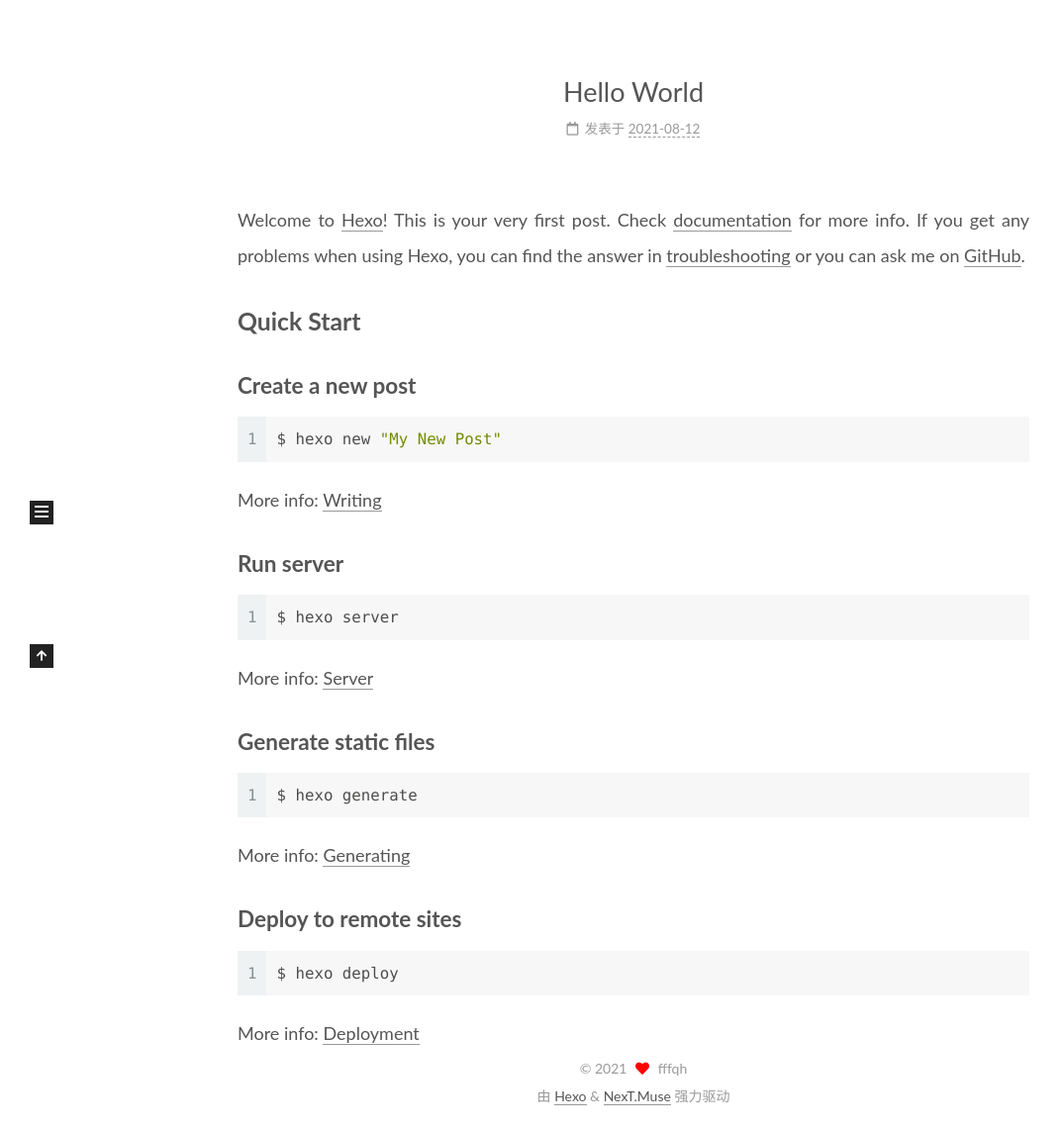
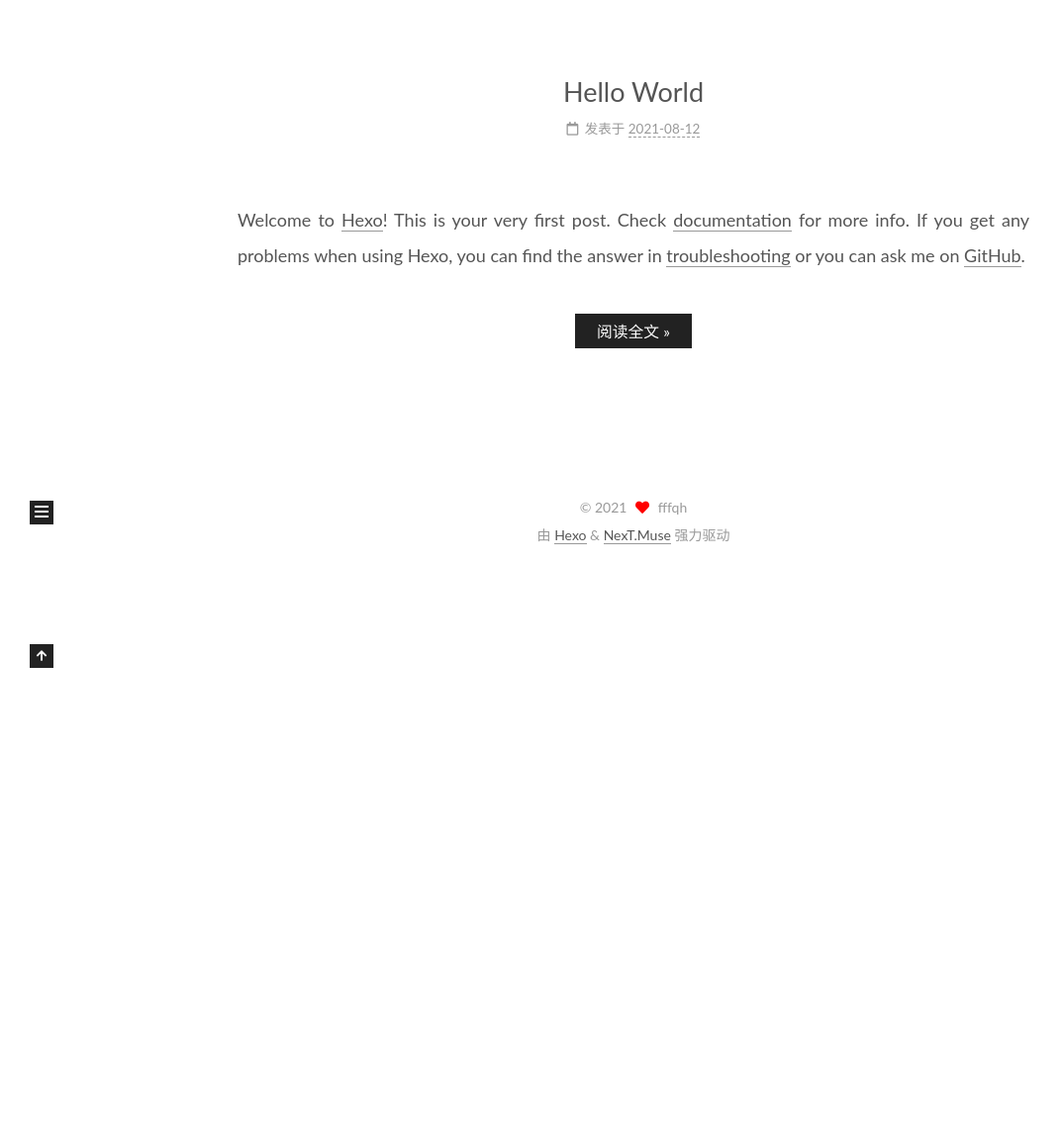
Before and after one commit to fffqh/fffqh.github.io, a plain HTML site: page index.html in a window 1280 px wide. Shown: the part 225-1367 px from the top of the page at 99% size, without its empty margins (0-1072 px from the left). After the commit the page ends 800 px from the top, so only its background shows below. Drawn offline with Linux system fonts and the light colour scheme.

Commit message:
Site updated: 2021-08-12 17:02:30

```diff
--- a/css/main.css
+++ b/css/main.css
@@ -1168,7 +1168,7 @@ pre .javascript .function {
 }
 .links-of-author a::before,
 .links-of-author span.exturl::before {
-  background: #5c46bf;
+  background: #ffa3b3;
   border-radius: 50%;
   content: ' ';
   display: inline-block;
--- a/index.html
+++ b/index.html
@@ -171,7 +171,8 @@
               </span>
               <span class="post-meta-item-text">发表于</span>
 
-              <time title="创建时间：2021-08-12 14:29:08" itemprop="dateCreated datePublished" datetime="2021-08-12T14:29:08+08:00">2021-08-12</time>
+
+              <time title="创建时间：2021-08-12 14:29:08 / 修改时间：17:02:02" itemprop="dateCreated datePublished" datetime="2021-08-12T14:29:08+08:00">2021-08-12</time>
             </span>
 
 
@@ -186,18 +187,13 @@
 
 
           <p>Welcome to <a target="_blank" rel="noopener" href="https://hexo.io/">Hexo</a>! This is your very first post. Check <a target="_blank" rel="noopener" href="https://hexo.io/docs/">documentation</a> for more info. If you get any problems when using Hexo, you can find the answer in <a target="_blank" rel="noopener" href="https://hexo.io/docs/troubleshooting.html">troubleshooting</a> or you can ask me on <a target="_blank" rel="noopener" href="https://github.com/hexojs/hexo/issues">GitHub</a>.</p>
-<h2 id="Quick-Start"><a href="#Quick-Start" class="headerlink" title="Quick Start"></a>Quick Start</h2><h3 id="Create-a-new-post"><a href="#Create-a-new-post" class="headerlink" title="Create a new post"></a>Create a new post</h3><figure class="highlight bash"><table><tr><td class="gutter"><pre><span class="line">1</span><br></pre></td><td class="code"><pre><span class="line">$ hexo new <span class="string">&quot;My New Post&quot;</span></span><br></pre></td></tr></table></figure>
-
-<p>More info: <a target="_blank" rel="noopener" href="https://hexo.io/docs/writing.html">Writing</a></p>
-<h3 id="Run-server"><a href="#Run-server" class="headerlink" title="Run server"></a>Run server</h3><figure class="highlight bash"><table><tr><td class="gutter"><pre><span class="line">1</span><br></pre></td><td class="code"><pre><span class="line">$ hexo server</span><br></pre></td></tr></table></figure>
-
-<p>More info: <a target="_blank" rel="noopener" href="https://hexo.io/docs/server.html">Server</a></p>
-<h3 id="Generate-static-files"><a href="#Generate-static-files" class="headerlink" title="Generate static files"></a>Generate static files</h3><figure class="highlight bash"><table><tr><td class="gutter"><pre><span class="line">1</span><br></pre></td><td class="code"><pre><span class="line">$ hexo generate</span><br></pre></td></tr></table></figure>
-
-<p>More info: <a target="_blank" rel="noopener" href="https://hexo.io/docs/generating.html">Generating</a></p>
-<h3 id="Deploy-to-remote-sites"><a href="#Deploy-to-remote-sites" class="headerlink" title="Deploy to remote sites"></a>Deploy to remote sites</h3><figure class="highlight bash"><table><tr><td class="gutter"><pre><span class="line">1</span><br></pre></td><td class="code"><pre><span class="line">$ hexo deploy</span><br></pre></td></tr></table></figure>
-
-<p>More info: <a target="_blank" rel="noopener" href="https://hexo.io/docs/one-command-deployment.html">Deployment</a></p>
+          <!--noindex-->
+            <div class="post-button">
+              <a class="btn" href="/2021/08/12/hello-world/#more" rel="contents">
+                阅读全文 &raquo;
+              </a>
+            </div>
+          <!--/noindex-->
 
 
     </div>
```
Also changed, not shown: 2021/08/12/hello-world/index.html (+7 -4 lines).
